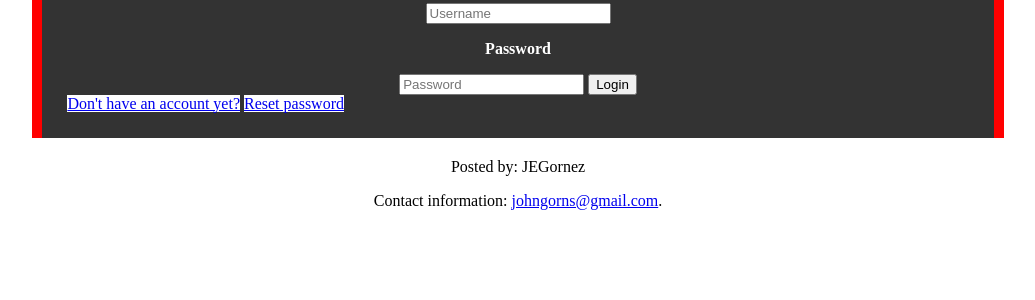
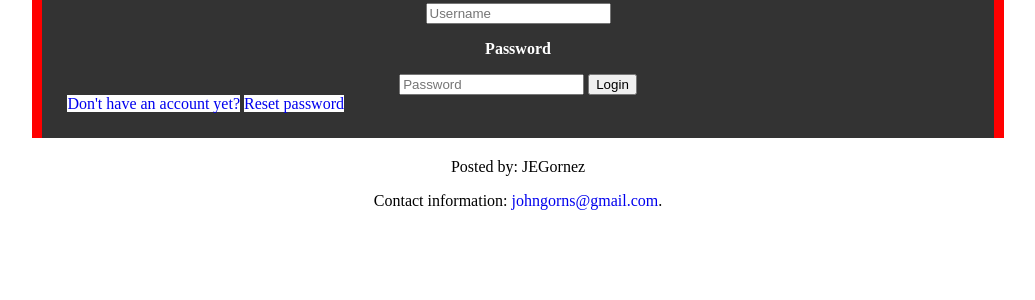
Before and after one commit to Enrick18/Enrickimage, a PHP site: page / in a window 1280 px wide. Shown: the part 185-485 px from the top of the page, without its empty margins (122-1157 px from the left). Run offline with PHP 8.4, Linux system fonts and the light colour scheme.

Commit message:
Update index.css

```diff
--- a/index.css
+++ b/index.css
@@ -26,6 +26,6 @@ body{
 
 a{
   text-align:center;
-  text-decoratiob: none;
+  text-decoration: none;
   background-color: white;
 }
```
